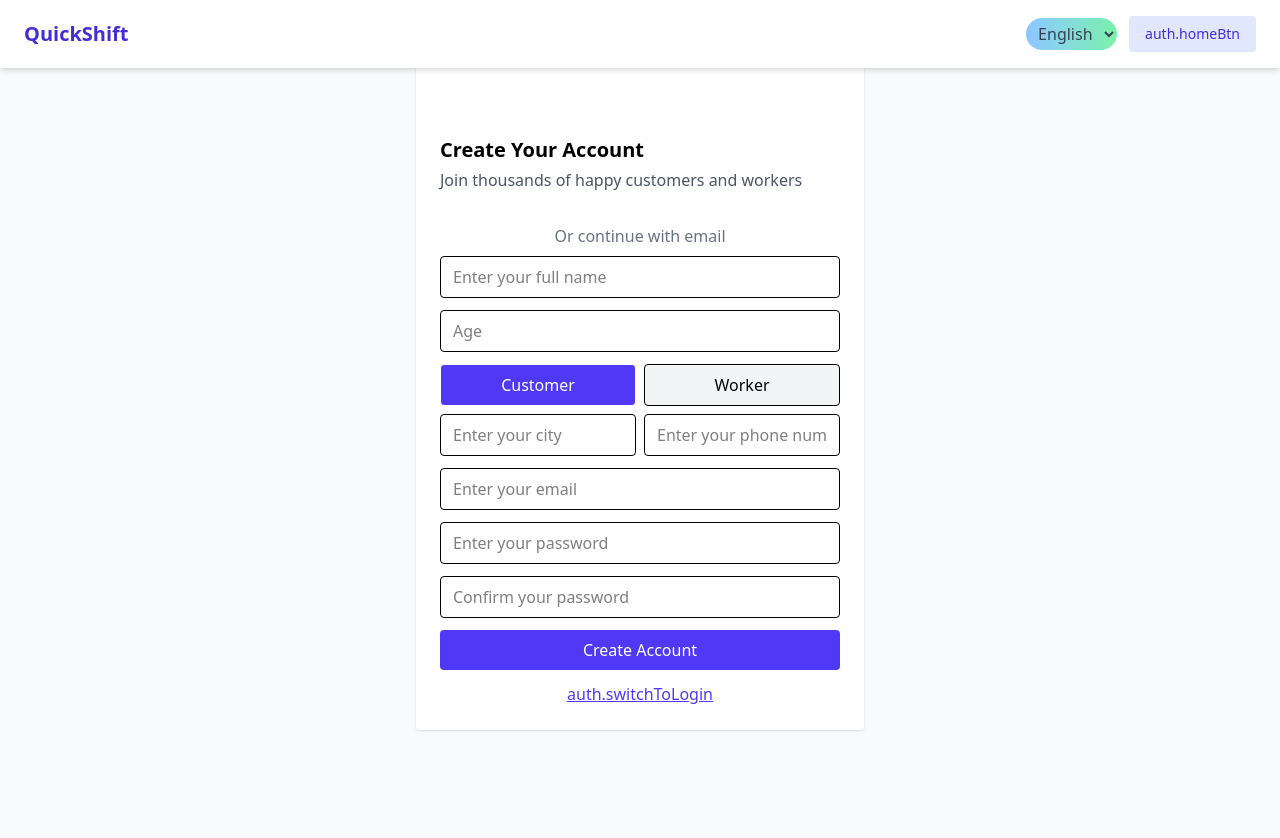
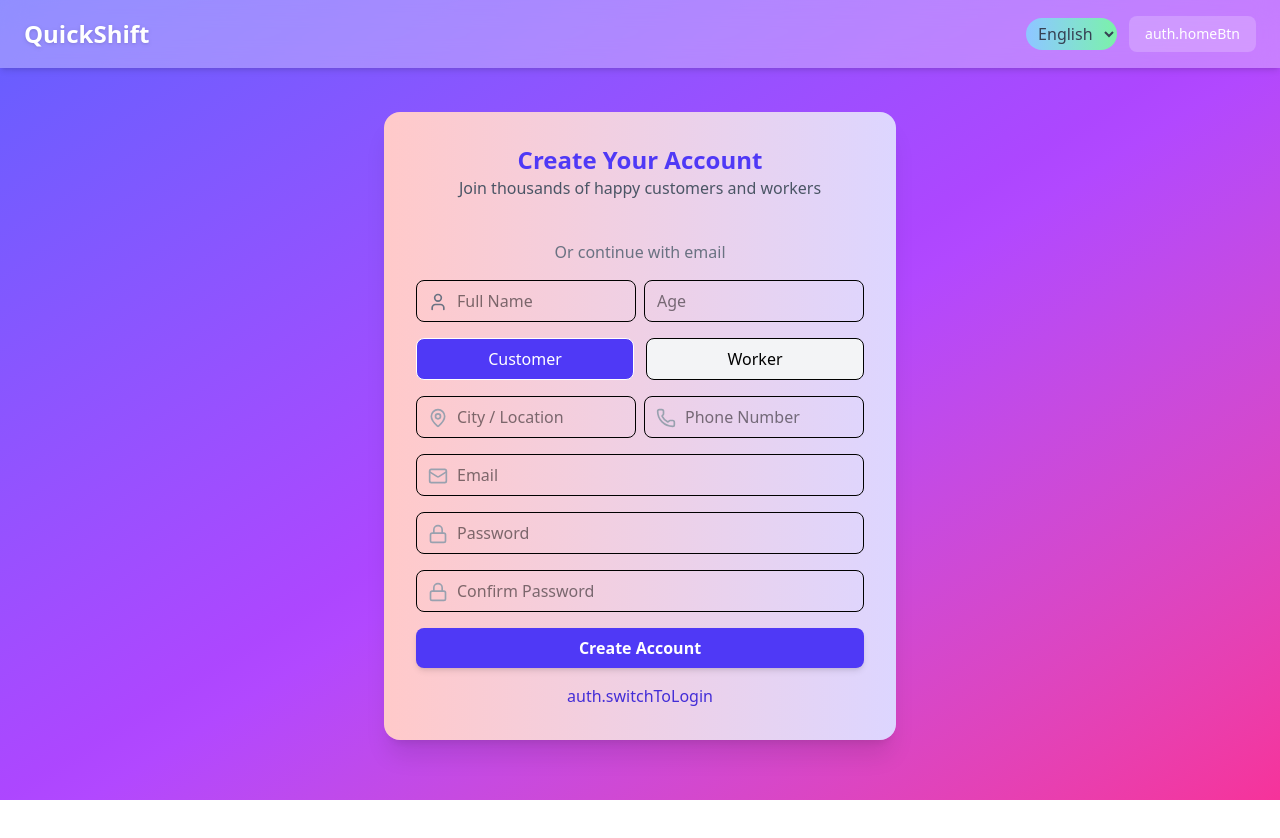
Before and after one commit to DeepanB2005/QuickShift, a React (Vite) app in the folder fr/: page /auth in a window 1280 px wide. Both pictures are taken after a click on the button "auth.switchToRegister". After the commit the page ends 800 px from the top, so only its background shows below. Built offline with nearby package versions, Linux system fonts and the light colour scheme.

Commit message:
login page

```diff
--- a/fr/package.json
+++ b/fr/package.json
@@ -12,6 +12,7 @@
   "dependencies": {
     "@tailwindcss/vite": "^4.1.12",
     "axios": "^1.11.0",
+    "framer-motion": "^12.23.12",
     "lucide-react": "^0.539.0",
     "react": "^19.1.1",
     "react-dom": "^19.1.1",
--- a/fr/src/pages/Auth.jsx
+++ b/fr/src/pages/Auth.jsx
@@ -3,6 +3,8 @@ import axios from "axios";
 import { useNavigate, Link } from "react-router-dom";
 import { useI18n } from "../i18n/I18nProvider";
 import LanguageSwitcher from "../components/LanguageSwitcher.jsx";
+import { motion } from "framer-motion";
+import { User, Lock, Mail, Phone, MapPin, Briefcase } from "lucide-react";
 
 const API = import.meta.env.VITE_API_URL || "http://localhost:3000";
 const SKILL_OPTIONS = [
@@ -13,36 +15,24 @@ const DAYS = ["Monday", "Tuesday", "Wednesday", "Thursday", "Friday", "Saturday"
 export default function Auth() {
   const { t } = useI18n();
   const navigate = useNavigate();
-  const [mode, setMode] = useState("login"); // "login" | "register"
+  const [mode, setMode] = useState("login");
   const [form, setForm] = useState({
     name: "", email: "", password: "", confirm: "",
     location: "", role: "user", phone: "",
     age: "", skills: [], customSkill: "", experience: "", wageMin: "", wageMax: "",
     availability: [], description: ""
   });
+
   const onChange = (e) => setForm({ ...form, [e.target.name]: e.target.value });
 
   const handleRole = (role) => setForm(f => ({ ...f, role }));
 
-  const handleSkillChange = (e) => {
-    const { options } = e.target;
-    const selected = [];
-    for (let i = 0; i < options.length; i++) {
-      if (options[i].selected) selected.push(options[i].value);
-    }
-    setForm(f => ({ ...f, skills: selected }));
+  const handleMultiSelect = (e, field) => {
+    const selected = Array.from(e.target.selectedOptions, opt => opt.value);
+    setForm(f => ({ ...f, [field]: selected }));
   };
 
-  const handleAvailabilityChange = (e) => {
-    const { options } = e.target;
-    const selected = [];
-    for (let i = 0; i < options.length; i++) {
-      if (options[i].selected) selected.push(options[i].value);
-    }
-    setForm(f => ({ ...f, availability: selected }));
-  };
-
-  // Google Identity Services
+  // Google login setup
   useEffect(() => {
     /* global google */
     const script = document.createElement("script");
@@ -58,7 +48,7 @@ export default function Auth() {
             const { data } = await axios.post(`${API}/api/auth/google`, { credential: resp.credential });
             localStorage.setItem("token", data.token);
             navigate("/dashboard");
-          } catch (e) {
+          } catch {
             alert(t("login.oauth_failed"));
           }
         }
@@ -76,10 +66,12 @@ export default function Auth() {
     try {
       if (mode === "register") {
         if (form.password !== form.confirm) return alert(t("register.errors.passwords_dont_match"));
+
         let skills = form.skills;
         if (skills.includes("Other") && form.customSkill) {
           skills = skills.filter(s => s !== "Other").concat(form.customSkill);
         }
+
         const payload = {
           name: form.name, email: form.email, password: form.password,
           location: form.location, role: form.role, phone: form.phone,
@@ -101,138 +93,187 @@ export default function Auth() {
       }
       navigate("/dashboard");
     } catch (err) {
-      if (err.response?.status === 401) {
-        alert("This account was registered with Google. Please use Google login.");
-      } else if (err.response?.status === 409) {
-        alert(t("register.errors.email_exists") || "Email already registered");
-      } else {
-        alert(t("login.error"));
-      }
+      alert(err.response?.data?.message || t("login.error"));
     }
   };
 
   return (
-    <div className="min-h-screen bg-gray-50">
+    <div className="min-h-screen flex flex-col bg-gradient-to-br from-indigo-500 via-purple-500 to-pink-500">
       {/* Navbar */}
-      <nav className="flex items-center justify-between px-6 py-4 bg-white shadow-md fixed top-0 left-0 w-full z-20">
-        <Link to="/" className="font-bold text-xl text-indigo-700">QuickShift</Link>
+      <nav className="flex items-center justify-between px-6 py-4 bg-white/30 backdrop-blur-md shadow-md fixed top-0 left-0 w-full z-20">
+        <Link to="/" className="font-bold text-2xl text-white drop-shadow">
+          QuickShift
+        </Link>
         <div className="flex gap-3 items-center">
           <LanguageSwitcher />
           <button
-            className="text-sm px-4 py-2 bg-indigo-100 text-indigo-700 rounded hover:bg-indigo-200 font-medium"
-            onClick={() => window.location.href = "/"}
+            className="text-sm px-4 py-2 bg-white/20 text-white rounded-lg hover:bg-white/30 font-medium transition"
+            onClick={() => navigate("/")}
           >
             {t("auth.homeBtn") || "Home"}
           </button>
         </div>
       </nav>
-      <div className="pt-24 max-w-md mx-auto mt-10 bg-white p-6 rounded shadow">
-        <h2 className="text-xl font-semibold mb-1">{mode === "login" ? t("login.title") : t("register.title")}</h2>
-        <p className="text-gray-600 mb-4">{mode === "login" ? t("login.subtitle") : t("register.subtitle")}</p>
 
+      {/* Auth Card */}
+      <motion.div
+        initial={{ opacity: 0, y: 40 }}
+        animate={{ opacity: 1, y: 0 }}
+        transition={{ duration: 0.6 }}
+        className="pt-28 flex justify-center items-center px-4"
+      >
+        <div className="w-full max-w-lg bg-gradient-to-r from-red-200 to-violet-200 backdrop-blur-md rounded-2xl shadow-xl p-8">
+          <h2 className="text-2xl font-bold text-center text-indigo-600">
+            {mode === "login" ? t("login.title") : t("register.title")}
+          </h2>
+          <p className="text-gray-600 text-center mb-6">
+            {mode === "login" ? t("login.subtitle") : t("register.subtitle")}
+          </p>
+
+          {/* Google Sign-in */}
           <div id="googleSignInDiv" className="mb-4 flex justify-center"></div>
-        <div className="text-center text-gray-500 mb-2">{t("login.or_continue_with_email")}</div>
+          <div className="text-center text-gray-500 mb-4">{t("login.or_continue_with_email")}</div>
 
-        <form onSubmit={submit} className="space-y-3">
+          {/* Form */}
+          <form onSubmit={submit} className="space-y-4">
             {mode === "register" && (
               <>
-              <input name="name" value={form.name} onChange={onChange} placeholder={t("register.name_placeholder")}
-                className="w-full border rounded px-3 py-2" required />
-              <input name="age" type="number" min="16" max="100" value={form.age} onChange={onChange} placeholder="Age"
-                className="w-full border rounded px-3 py-2" required />
+                <div className="flex gap-2">
+                  <div className="relative w-1/2">
+                    <User className="absolute left-3 top-3 h-5 w-5 text-gray-500" />
+                    <input name="name" value={form.name} onChange={onChange}
+                      placeholder="Full Name"
+                      className="w-full border rounded-lg pl-10 pr-3 py-2 focus:ring-2 focus:ring-indigo-400  " required />
+                  </div>
+                  <div className="relative w-1/2">
+                    <input type="number" name="age" value={form.age} min="16" max="100"
+                      onChange={onChange} placeholder="Age"
+                      className="w-full border rounded-lg px-3 py-2 focus:ring-2 focus:ring-indigo-400" required />
+                  </div>
+                </div>
 
-              <div className="flex gap-2 mb-2">
+                {/* Role */}
+                <div className="flex gap-3">
                   <button type="button"
-                  className={`flex-1 px-3 py-2 rounded border ${form.role === "user" ? "bg-indigo-600 text-white" : "bg-gray-100"}`}
+                    className={`flex-1 px-3 py-2 rounded-lg border transition ${form.role === "user" ? "bg-indigo-600 text-white" : "bg-gray-100"}`}
                     onClick={() => handleRole("user")}>
                     Customer
                   </button>
                   <button type="button"
-                  className={`flex-1 px-3 py-2 rounded border ${form.role === "worker" ? "bg-indigo-600 text-white" : "bg-gray-100"}`}
+                    className={`flex-1 px-3 py-2 rounded-lg border transition ${form.role === "worker" ? "bg-indigo-600 text-white" : "bg-gray-100"}`}
                     onClick={() => handleRole("worker")}>
                     Worker
                   </button>
                 </div>
 
-              <div className="grid grid-cols-2 gap-2">
-                <input name="location" value={form.location} onChange={onChange} placeholder={t("register.city_placeholder")}
-                  className="border rounded px-3 py-2" />
-                <input name="phone" value={form.phone} onChange={onChange} placeholder={t("register.phone_placeholder")}
-                  className="border rounded px-3 py-2" />
+                <div className="flex gap-2">
+                  <div className="relative w-1/2">
+                    <MapPin className="absolute left-3 top-3 h-5 w-5 text-gray-400" />
+                    <input name="location" value={form.location} onChange={onChange}
+                      placeholder="City / Location"
+                      className="w-full border rounded-lg pl-10 pr-3 py-2 focus:ring-2 focus:ring-indigo-400" />
+                  </div>
+                  <div className="relative w-1/2">
+                    <Phone className="absolute left-3 top-3 h-5 w-5 text-gray-400" />
+                    <input name="phone" value={form.phone} onChange={onChange}
+                      placeholder="Phone Number"
+                      className="w-full border rounded-lg pl-10 pr-3 py-2 focus:ring-2 focus:ring-indigo-400" />
+                  </div>
                 </div>
 
+                {/* Worker-specific fields */}
                 {form.role === "worker" && (
-                <div className="space-y-2 bg-gray-50 p-3 rounded border">
-                  <label className="block font-medium mb-1">Skills</label>
-                  <select multiple name="skills" value={form.skills} onChange={handleSkillChange}
-                    className="w-full border rounded px-3 py-2 h-24">
+                  <div className="space-y-3 bg-gray-50 p-4 rounded-lg border">
+                    <label className="block font-medium">Skills</label>
+                    <select multiple name="skills" value={form.skills}
+                      onChange={(e) => handleMultiSelect(e, "skills")}
+                      className="w-full border rounded-lg px-3 py-2 h-24 focus:ring-2 focus:ring-indigo-400">
                       {SKILL_OPTIONS.map(opt => (
                         <option key={opt} value={opt}>{opt}</option>
                       ))}
                     </select>
                     {form.skills.includes("Other") && (
                       <input name="customSkill" value={form.customSkill} onChange={onChange}
-                      placeholder="Enter custom skill" className="w-full border rounded px-3 py-2 mt-1" />
+                        placeholder="Enter custom skill"
+                        className="w-full border rounded-lg px-3 py-2 mt-2" />
                     )}
 
                     <div className="grid grid-cols-2 gap-2">
-                    <input name="experience" type="number" min="0" max="80" value={form.experience}
-                      onChange={onChange} placeholder="Experience (years)" className="border rounded px-3 py-2" />
-                    <div className="flex gap-1">
-                      <input name="wageMin" type="number" min="0" value={form.wageMin}
-                        onChange={onChange} placeholder="Wage from" className="border rounded px-3 py-2 w-1/2" />
-                      <input name="wageMax" type="number" min="0" value={form.wageMax}
-                        onChange={onChange} placeholder="to" className="border rounded px-3 py-2 w-1/2" />
+                      <input type="number" name="experience" value={form.experience}
+                        onChange={onChange} placeholder="Experience (years)"
+                        className="border rounded-lg px-3 py-2" />
+                      <div className="flex gap-2">
+                        <input type="number" name="wageMin" value={form.wageMin}
+                          onChange={onChange} placeholder="Wage From"
+                          className="border rounded-lg px-3 py-2 w-1/2" />
+                        <input type="number" name="wageMax" value={form.wageMax}
+                          onChange={onChange} placeholder="To"
+                          className="border rounded-lg px-3 py-2 w-1/2" />
                       </div>
                     </div>
 
-                  <label className="block font-medium mt-2 mb-1">Availability</label>
-                  <select multiple name="availability" value={form.availability} onChange={handleAvailabilityChange}
-                    className="w-full border rounded px-3 py-2 h-24">
-                    {DAYS.map(day => (
-                      <option key={day} value={day}>{day}</option>
-                    ))}
+                    <label className="block font-medium">Availability</label>
+                    <select multiple name="availability" value={form.availability}
+                      onChange={(e) => handleMultiSelect(e, "availability")}
+                      className="w-full border rounded-lg px-3 py-2 h-24 focus:ring-2 focus:ring-indigo-400">
+                      {DAYS.map(day => <option key={day} value={day}>{day}</option>)}
                     </select>
 
                     <textarea name="description" value={form.description} onChange={onChange}
-                    placeholder="Describe your experience, specialties, etc."
-                    className="w-full border rounded px-3 py-2 mt-2" rows={3} />
+                      placeholder="Describe your work experience..."
+                      className="w-full border rounded-lg px-3 py-2 mt-2" rows={3} />
                   </div>
                 )}
               </>
             )}
-          <input type="email" name="email" value={form.email} onChange={onChange} placeholder={t("login.email_placeholder")}
-            className="w-full border rounded px-3 py-2" required />
-          <input type="password" name="password" value={form.password} onChange={onChange} placeholder={t("login.password_placeholder")}
-            className="w-full border rounded px-3 py-2" required />
+
+            {/* Email & Password */}
+            <div className="relative">
+              <Mail className="absolute left-3 top-3 h-5 w-5 text-gray-400" />
+              <input type="email" name="email" value={form.email} onChange={onChange}
+                placeholder="Email"
+                className="w-full border rounded-lg pl-10 pr-3 py-2 focus:ring-2 focus:ring-indigo-400" required />
+            </div>
+            <div className="relative">
+              <Lock className="absolute left-3 top-3 h-5 w-5 text-gray-400" />
+              <input type="password" name="password" value={form.password} onChange={onChange}
+                placeholder="Password"
+                className="w-full border rounded-lg pl-10 pr-3 py-2 focus:ring-2 focus:ring-indigo-400" required />
+            </div>
             {mode === "register" && (
-            <input type="password" name="confirm" value={form.confirm} onChange={onChange} placeholder={t("register.confirm_password_placeholder")}
-              className="w-full border rounded px-3 py-2" required />
+              <div className="relative">
+                <Lock className="absolute left-3 top-3 h-5 w-5 text-gray-400" />
+                <input type="password" name="confirm" value={form.confirm} onChange={onChange}
+                  placeholder="Confirm Password"
+                  className="w-full border rounded-lg pl-10 pr-3 py-2 focus:ring-2 focus:ring-indigo-400" required />
+              </div>
             )}
-          <button className="w-full bg-indigo-600 text-white rounded px-3 py-2">
+
+            {/* Submit */}
+            <motion.button
+              whileTap={{ scale: 0.95 }}
+              className="w-full bg-indigo-600 hover:bg-indigo-700 text-white rounded-lg px-3 py-2 transition shadow-md font-semibold"
+            >
               {mode === "login" ? t("login.sign_in_button") : t("register.create_account_button")}
-          </button>
+            </motion.button>
           </form>
 
-        {/* Switching button for login/register */}
-        <div className="text-center mt-3">
+          {/* Switch mode */}
+          <div className="text-center mt-4">
             {mode === "login" ? (
-            <button
-              className="text-indigo-600 underline"
-              onClick={() => setMode("register")}
-            >
+              <button className="text-indigo-700 font-medium hover:underline"
+                onClick={() => setMode("register")}>
                 {t("auth.switchToRegister") || "Don't have an account? Register"}
               </button>
             ) : (
-            <button
-              className="text-indigo-600 underline"
-              onClick={() => setMode("login")}
-            >
+              <button className="text-indigo-700 font-medium hover:underline"
+                onClick={() => setMode("login")}>
                 {t("auth.switchToLogin") || "Already have an account? Login"}
               </button>
             )}
           </div>
         </div>
+      </motion.div>
     </div>
   );
 }
```
Also changed, not shown: 1 other file (tests, documents, lock files or other folders). Lines whose indentation alone changed are shown as unchanged.
